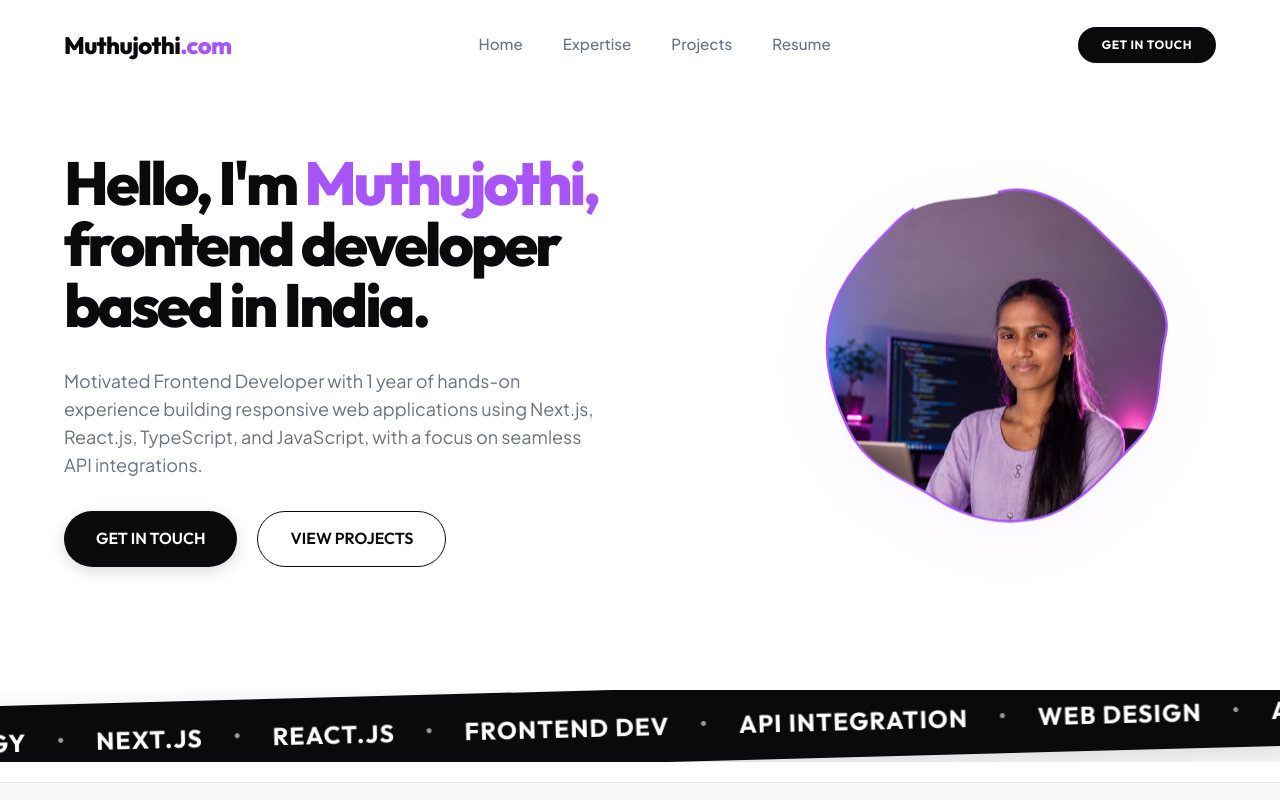
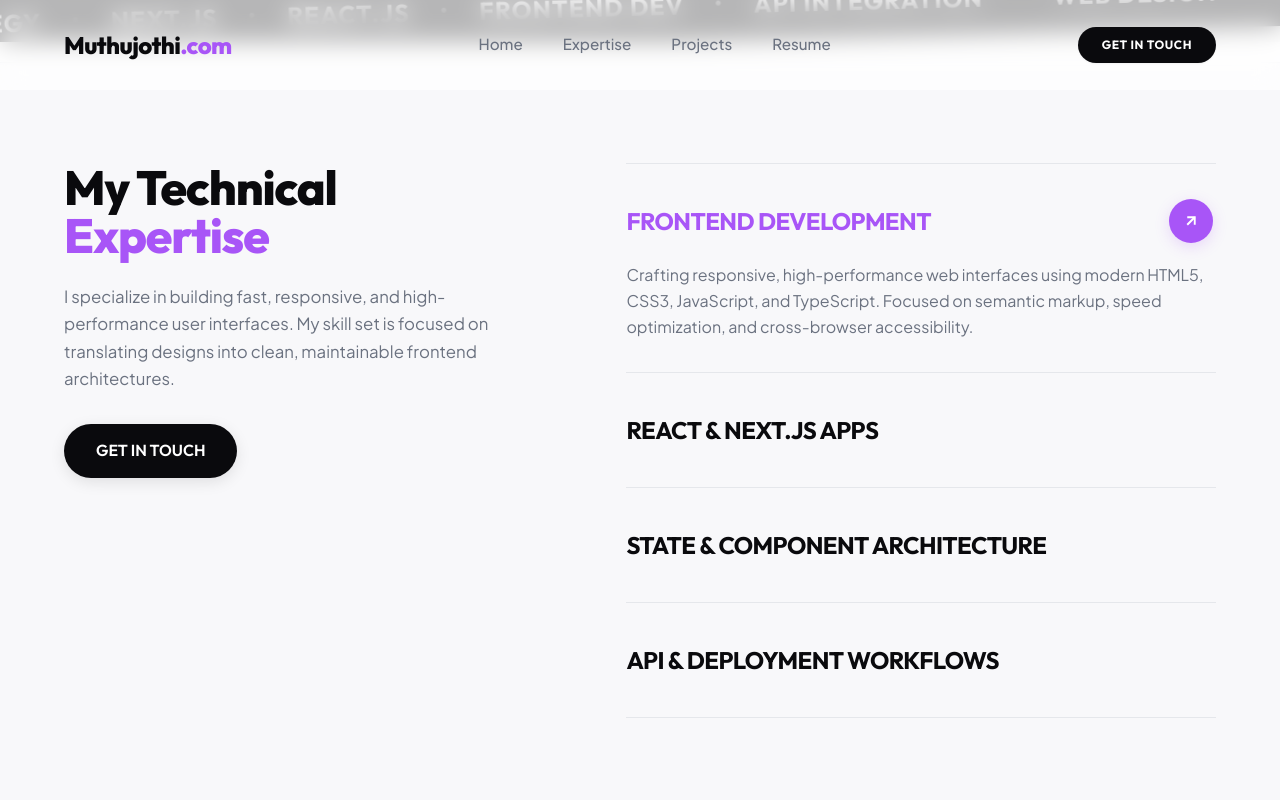
Before and after one commit to Muthujothi-2004/Muthujothi-portfolio, a React (Vite) app: page / in a window 1280 px wide. Shown: the top 800 px of the page. Built offline with nearby package versions, Linux system fonts and the light colour scheme.

Commit message:
Hero section changes

```diff
--- a/src/components/Hero.tsx
+++ /dev/null
@@ -1,100 +0,0 @@
-import { useEffect } from 'react'
-
-export default function Hero() {
-  useEffect(() => {
-    const els = document.querySelectorAll('.reveal')
-    const io = new IntersectionObserver(
-      (entries) =>
-        entries.forEach((e) => {
-          if (e.isIntersecting) {
-            e.target.classList.add('visible')
-            io.unobserve(e.target)
-          }
-        }),
-      { threshold: 0.1 }
-    )
-    els.forEach((el) => io.observe(el))
-    return () => io.disconnect()
-  }, [])
-
-  return (
-    <section className="bg-white min-h-[90vh] flex items-center relative py-[140px] md:py-[100px] overflow-hidden" id="hero">
-      <div className="w-[90%] max-w-[1200px] mx-auto grid grid-cols-1 lg:grid-cols-[1.2fr_0.8fr] gap-[50px] lg:gap-[60px] items-center">
-        {/* Left Column */}
-        <div className="flex flex-col justify-center text-center lg:text-left lg:items-start">
-          <h1 className="font-head text-4xl sm:text-5xl lg:text-[3.8rem] font-extrabold leading-[1.15] text-brand-dark tracking-tighter reveal">
-            Hello, I'm{' '}
-            <span className="text-brand-accent1 inline-block">
-              Muthujothi,
-            </span>
-            <br />
-            frontend developer
-            <br />
-            based in India.
-          </h1>
-          <p className="font-body text-base sm:text-lg text-gray-500 leading-relaxed my-8 max-w-[540px] mx-auto lg:mx-0 reveal">
-            Motivated Frontend Developer with 1 year of hands-on experience building responsive web applications
-            using Next.js, React.js, TypeScript, and JavaScript, with a focus on seamless API integrations.
-          </p>
-          <div className="flex flex-col sm:flex-row gap-5 justify-center lg:justify-start w-full sm:w-auto reveal">
-            <a
-              href="#contact"
-              className="inline-flex items-center justify-center px-8 py-3.5 bg-brand-dark text-white font-head font-semibold rounded-full shadow-[0_4px_15px_rgba(10,10,13,0.15)] transition-transform duration-300 hover:scale-105 hover:bg-brand-accent1"
-            >
-              GET IN TOUCH
-            </a>
-            <a
-              href="#projects"
-              className="inline-flex items-center justify-center px-8 py-3.5 border border-brand-dark text-brand-dark font-head font-semibold rounded-full bg-transparent transition-all duration-300 hover:bg-brand-dark hover:text-white"
-            >
-              VIEW PROJECTS
-            </a>
-          </div>
-        </div>
-
-        {/* Right Column */}
-        <div className="flex justify-center items-center reveal">
-          <div className="relative w-full max-w-[300px] sm:max-w-[380px] animate-float">
-            {/* SVG avatar frame with gradient stroke */}
-            <svg
-              viewBox="0 0 400 400"
-              className="w-full h-auto drop-shadow-[0_15px_30px_rgba(168,85,247,0.05)]"
-              xmlns="http://www.w3.org/2000/svg"
-            >
-              <defs>
-                <clipPath id="avatarClip">
-                  <path d="M200,25 C235,15 275,35 305,65 C335,95 385,135 375,175 C365,215 375,255 345,285 C315,315 285,355 245,365 C205,375 165,365 135,345 C105,325 65,315 45,275 C25,235 15,195 25,155 C35,115 65,85 95,55 C125,25 165,35 200,25 Z" />
-                </clipPath>
-              </defs>
-
-              {/* Animated decorative stroke */}
-              <path
-                d="M200,25 C235,15 275,35 305,65 C335,95 385,135 375,175 C365,215 375,255 345,285 C315,315 285,355 245,365 C205,375 165,365 135,345 C105,325 65,315 45,275 C25,235 15,195 25,155 C35,115 65,85 95,55 C125,25 165,35 200,25 Z"
-                fill="none"
-                stroke="#a855f7"
-                strokeWidth="5"
-                className="stroke-[5]"
-                style={{
-                  strokeDasharray: '1000',
-                  strokeDashoffset: '0',
-                }}
-              />
-
-              {/* Clipped profile picture */}
-              <g clipPath="url(#avatarClip)">
-                <image
-                  href="/images/avatar.png"
-                  x="20"
-                  y="20"
-                  width="360"
-                  height="360"
-                  preserveAspectRatio="xMidYMid slice"
-                />
-              </g>
-            </svg>
-          </div>
-        </div>
-      </div>
-    </section>
-  )
-}
--- a/src/components/Projects.tsx
+++ b/src/components/Projects.tsx
@@ -14,7 +14,7 @@ const projects: ProjectItem[] = [
     name: 'Rhythmix',
     desc: "Developed during training at Freshworks Software Academy. A feature-rich music app with a Mood Swing feature that curates playlists based on the user's current mood. Built for seamless audio playback.",
     image: '/images/project1.png',
-    link: 'https://rhythmix-psi.vercel.app',
+    link: 'rhythmix-psi.vercel.app',
     metric: 'React / HTML5 Audio',
   },
   {
```
